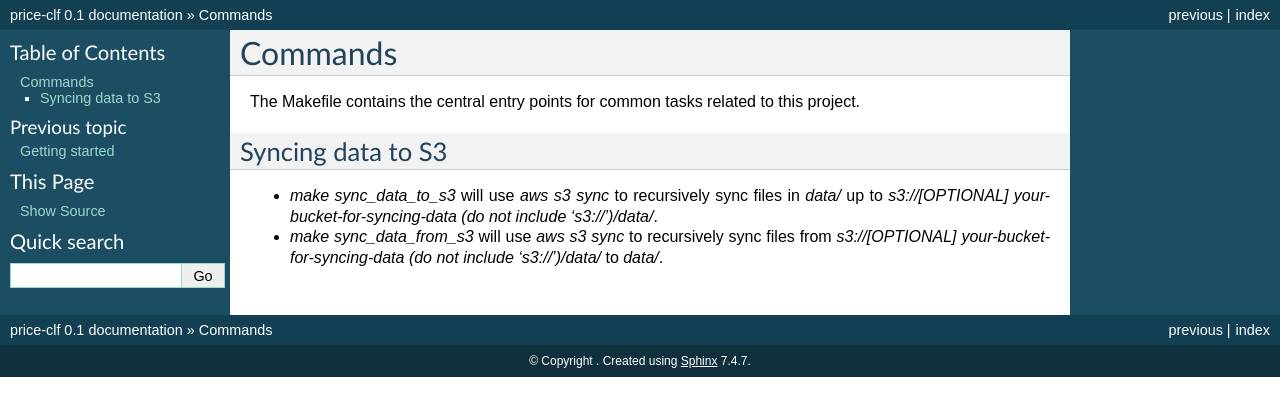
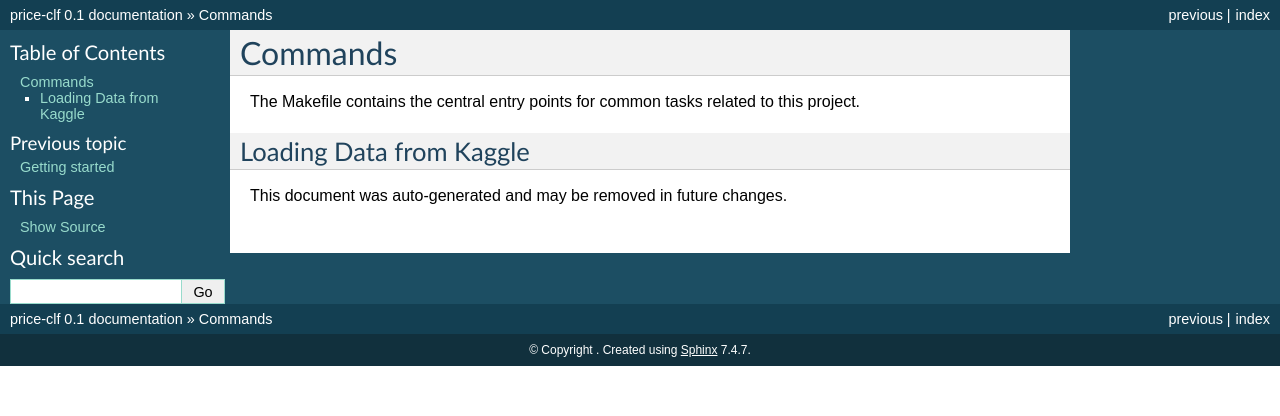
Before and after one commit to rimij405/ISTE780_Project, a Sphinx documentation site: the page built from docs/commands.rst, in a window 1280 px wide. Shown: the top 416 px of the page. Built offline with Sphinx 7.4.7, drawn with Linux system fonts in a browser that asks for light colours.

Commit message:
Update getting started documentation

```diff
--- a/docs/commands.rst
+++ b/docs/commands.rst
@@ -3,8 +3,7 @@ Commands
 
 The Makefile contains the central entry points for common tasks related to this project.
 
-Syncing data to S3
-^^^^^^^^^^^^^^^^^^
+Loading Data from Kaggle
+^^^^^^^^^^^^^^^^^^^^^^^^
 
-* `make sync_data_to_s3` will use `aws s3 sync` to recursively sync files in `data/` up to `s3://[OPTIONAL] your-bucket-for-syncing-data (do not include 's3://')/data/`.
-* `make sync_data_from_s3` will use `aws s3 sync` to recursively sync files from `s3://[OPTIONAL] your-bucket-for-syncing-data (do not include 's3://')/data/` to `data/`.
+This document was auto-generated and may be removed in future changes.
```
Also changed, not shown: CONTRIBUTING.md (+28 -0 lines), README.md (+3 -1 lines), 1 other file.
